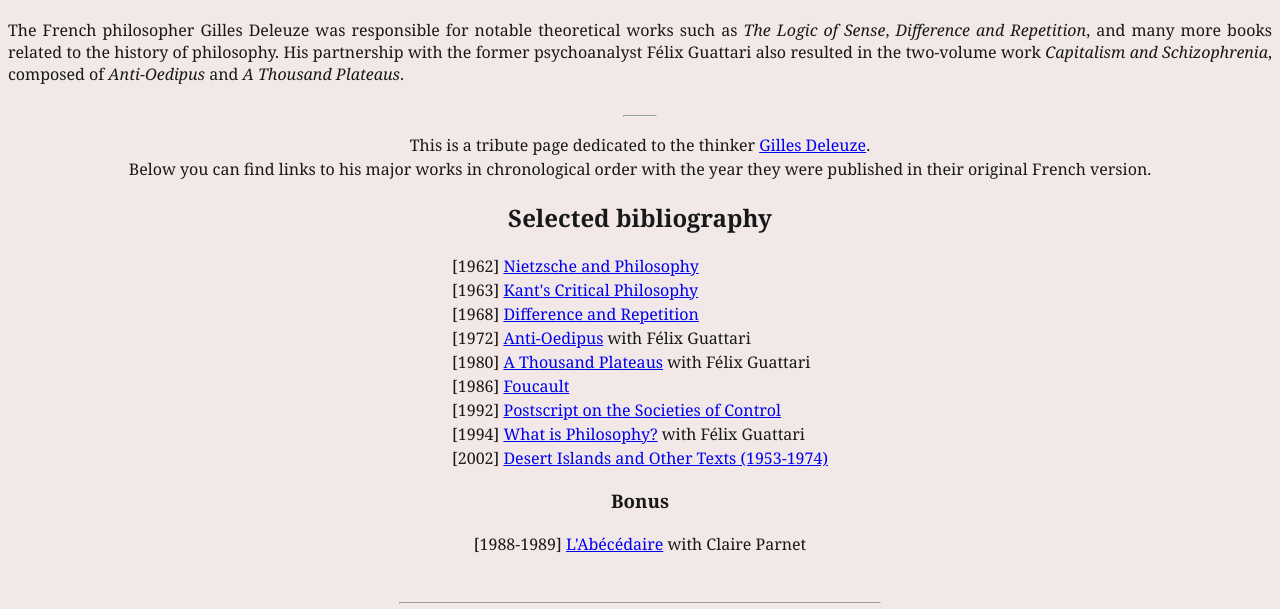
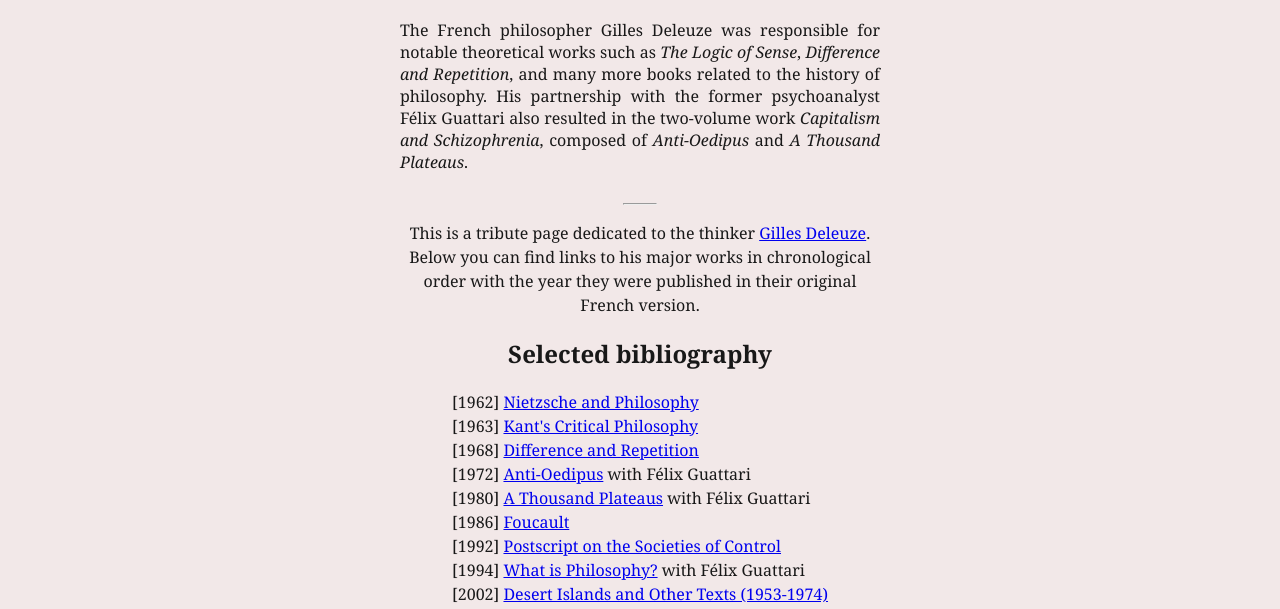
Before and after one commit to hdarlim/deleuze, a plain HTML site: page index.html in a window 1280 px wide. Shown: the part 449-1058 px from the top of the page. Drawn offline with Linux system fonts and the light colour scheme.

Commit message:
made more responsive

```diff
--- a/index.html
+++ b/index.html
@@ -18,6 +18,8 @@ h2 {
   text-align: justify;
   margin-left: auto;
   margin-right: auto;
+  max-width: 30em;
+  display: block;
 }
 #image {
   width: 30em;
@@ -35,6 +37,7 @@ h2 {
   width:fit-content;
   margin-left: auto;
   margin-right: auto;
+  max-width:30em;
 }
 .spacing {
   line-height: 1.5;
@@ -49,6 +52,7 @@ h2 {
   margin-right: auto;
   text-align: justify;
   width: fit-content;
+  max-width:30em;
 }
 h3 {
   text-align: center;
```
